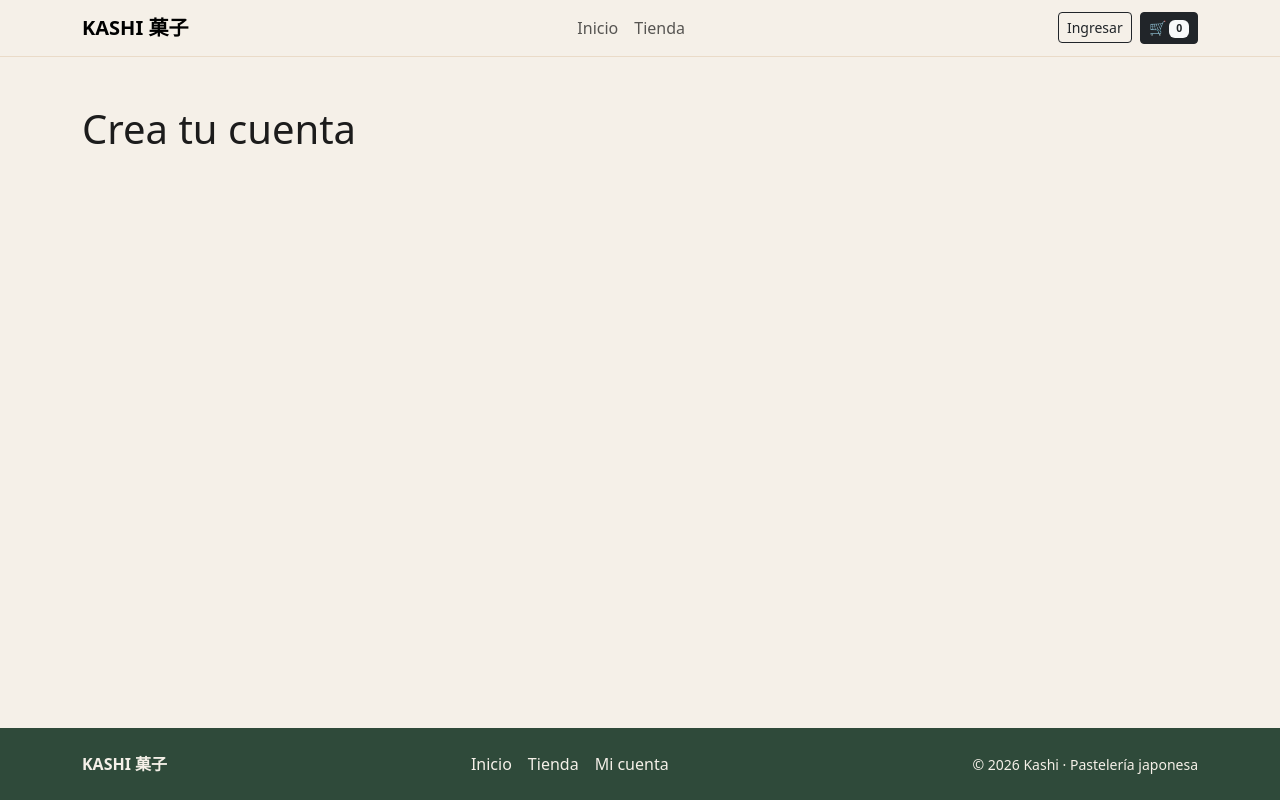
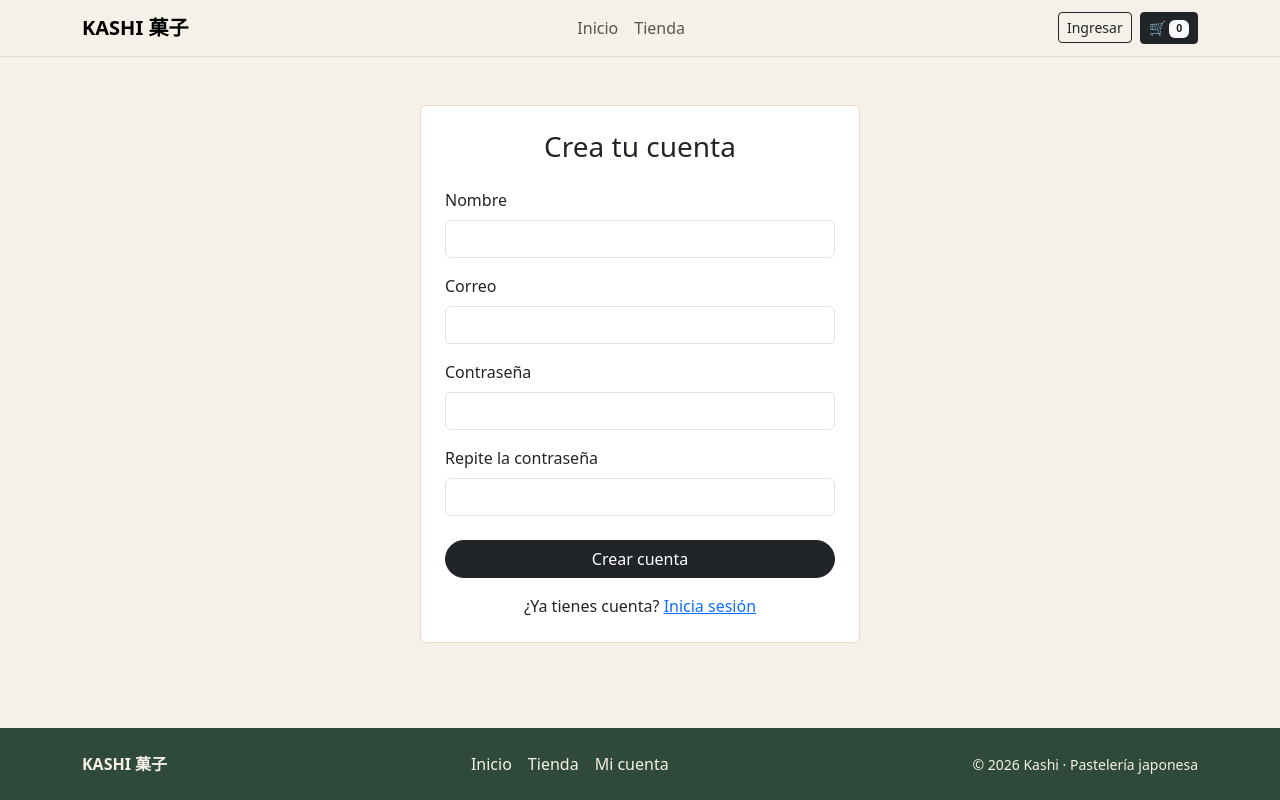
Before and after one commit to tamarariveram/Proyecto-Final-Full-Stack-G108-Pasteleria-japonesa-online, a React app in the folder frontend/: page /registro in a window 1280 px wide. Built offline with nearby package versions, Linux system fonts and the light colour scheme; the HTML template or start-up script is replaced by a standard one.

Commit message:
Hito 2 AuthContext con login, registro y logout simulados

```diff
--- a/frontend/src/components/Header.jsx
+++ b/frontend/src/components/Header.jsx
@@ -1,9 +1,17 @@
-import { Link, NavLink } from 'react-router-dom'
+import { Link, NavLink, useNavigate } from 'react-router-dom'
 import { Navbar, Nav, Container, Button, Badge } from 'react-bootstrap'
 import { useCart } from '../hooks/useCart'
+import { useAuth } from '../hooks/useAuth'
 
 const Header = () => {
   const { cantidadTotal } = useCart()
+  const { usuario, esAdmin, logout } = useAuth()
+  const navigate = useNavigate()
+
+  const handleLogout = () => {
+    logout()
+    navigate('/')
+  }
 
   return (
     <Navbar expand="md" sticky="top" className="header-kashi">
@@ -20,11 +28,27 @@ const Header = () => {
             <Nav.Link as={NavLink} to="/tienda">
               Tienda
             </Nav.Link>
+            {esAdmin && (
+              <Nav.Link as={NavLink} to="/admin">
+                Admin
+              </Nav.Link>
+            )}
           </Nav>
           <div className="d-flex align-items-center gap-2">
-            <Button as={Link} to="/login" variant="outline-dark" size="sm">
-              Ingresar
-            </Button>
+            {usuario ? (
+              <>
+                <Nav.Link as={NavLink} to="/perfil" className="small">
+                  Hola, {usuario.nombre.split(' ')[0]}
+                </Nav.Link>
+                <Button variant="outline-dark" size="sm" onClick={handleLogout}>
+                  Salir
+                </Button>
+              </>
+            ) : (
+              <Button as={Link} to="/login" variant="outline-dark" size="sm">
+                Ingresar
+              </Button>
+            )}
             <Button as={Link} to="/carrito" variant="dark" size="sm">
               🛒 <Badge bg="light" text="dark">{cantidadTotal}</Badge>
             </Button>
--- /dev/null
+++ b/frontend/src/context/AuthContext.js
@@ -0,0 +1,3 @@
+import { createContext } from 'react'
+
+export const AuthContext = createContext()
--- /dev/null
+++ b/frontend/src/context/AuthProvider.jsx
@@ -0,0 +1,67 @@
+import { useEffect, useState } from 'react'
+import { AuthContext } from './AuthContext'
+import { usuarios } from '../data/usuarios'
+
+const leerSesionGuardada = () => {
+  const guardada = localStorage.getItem('kashi-usuario')
+  return guardada ? JSON.parse(guardada) : null
+}
+
+const datosPublicos = ({ id, nombre, email, rol }) => ({ id, nombre, email, rol })
+
+export const AuthProvider = ({ children }) => {
+  const [usuario, setUsuario] = useState(leerSesionGuardada)
+  const [cuentas, setCuentas] = useState(usuarios)
+
+  useEffect(() => {
+    if (usuario) {
+      localStorage.setItem('kashi-usuario', JSON.stringify(usuario))
+    } else {
+      localStorage.removeItem('kashi-usuario')
+    }
+  }, [usuario])
+
+  const login = (email, password) => {
+    const cuenta = cuentas.find((item) => item.email === email.trim().toLowerCase() && item.password === password)
+
+    if (!cuenta) {
+      return { ok: false, mensaje: 'Correo o contraseña incorrectos' }
+    }
+
+    const sesion = datosPublicos(cuenta)
+    setUsuario(sesion)
+    return { ok: true, usuario: sesion }
+  }
+
+  const registrar = (nombre, email, password) => {
+    const correo = email.trim().toLowerCase()
+
+    if (cuentas.some((item) => item.email === correo)) {
+      return { ok: false, mensaje: 'Ya existe una cuenta con ese correo' }
+    }
+
+    const nuevaCuenta = {
+      id: crypto.randomUUID(),
+      nombre: nombre.trim(),
+      email: correo,
+      password,
+      rol: 'cliente',
+      created_at: new Date().toISOString(),
+    }
+
+    setCuentas([...cuentas, nuevaCuenta])
+    const sesion = datosPublicos(nuevaCuenta)
+    setUsuario(sesion)
+    return { ok: true, usuario: sesion }
+  }
+
+  const logout = () => setUsuario(null)
+
+  const esAdmin = usuario?.rol === 'admin'
+
+  return (
+    <AuthContext.Provider value={{ usuario, esAdmin, login, registrar, logout }}>
+      {children}
+    </AuthContext.Provider>
+  )
+}
--- /dev/null
+++ b/frontend/src/hooks/useAuth.js
@@ -0,0 +1,4 @@
+import { useContext } from 'react'
+import { AuthContext } from '../context/AuthContext'
+
+export const useAuth = () => useContext(AuthContext)
--- a/frontend/src/index.css
+++ b/frontend/src/index.css
@@ -65,3 +65,7 @@ body {
   aspect-ratio: 4 / 3;
   object-fit: cover;
 }
+
+.form-kashi {
+  max-width: 440px;
+}
--- a/frontend/src/main.jsx
+++ b/frontend/src/main.jsx
@@ -5,13 +5,16 @@ import 'bootstrap/dist/css/bootstrap.min.css'
 import './index.css'
 import App from './App.jsx'
 import { CartProvider } from './context/CartProvider'
+import { AuthProvider } from './context/AuthProvider'
 
 createRoot(document.getElementById('root')).render(
   <StrictMode>
     <BrowserRouter>
-      <CartProvider>
-        <App />
-      </CartProvider>
+      <AuthProvider>
+        <CartProvider>
+          <App />
+        </CartProvider>
+      </AuthProvider>
     </BrowserRouter>
   </StrictMode>,
 )
--- a/frontend/src/pages/Carrito.jsx
+++ b/frontend/src/pages/Carrito.jsx
@@ -3,10 +3,12 @@ import { Row, Col, Card, Button } from 'react-bootstrap'
 import Swal from 'sweetalert2'
 import CartItem from '../components/CartItem'
 import { useCart } from '../hooks/useCart'
+import { useAuth } from '../hooks/useAuth'
 import { formatearPrecio } from '../utils/formato'
 
 const Carrito = () => {
   const { carrito, total, cantidadTotal, vaciarCarrito } = useCart()
+  const { usuario } = useAuth()
   const navigate = useNavigate()
 
   const handleVaciar = async () => {
@@ -25,8 +27,32 @@ const Carrito = () => {
     }
   }
 
-  const handlePagar = () => {
-    navigate('/login')
+  const handlePagar = async () => {
+    if (!usuario) {
+      navigate('/login', { state: { desde: '/carrito' } })
+      return
+    }
+
+    const respuesta = await Swal.fire({
+      title: 'Confirmar pedido',
+      text: `Total a pagar: ${formatearPrecio(total)}`,
+      icon: 'info',
+      showCancelButton: true,
+      confirmButtonText: 'Confirmar',
+      cancelButtonText: 'Seguir comprando',
+      confirmButtonColor: '#2f4a3a',
+    })
+
+    if (respuesta.isConfirmed) {
+      vaciarCarrito()
+      await Swal.fire({
+        title: '¡Gracias por tu compra!',
+        text: 'Tu pedido quedó registrado.',
+        icon: 'success',
+        confirmButtonColor: '#2f4a3a',
+      })
+      navigate('/perfil')
+    }
   }
 
   if (carrito.length === 0) {
--- a/frontend/src/pages/Login.jsx
+++ b/frontend/src/pages/Login.jsx
@@ -1,7 +1,64 @@
+import { useState } from 'react'
+import { Link, useLocation, useNavigate } from 'react-router-dom'
+import { Card, Form, Button, Alert } from 'react-bootstrap'
+import { useAuth } from '../hooks/useAuth'
+
 const Login = () => {
+  const [email, setEmail] = useState('')
+  const [password, setPassword] = useState('')
+  const [error, setError] = useState('')
+  const { login } = useAuth()
+  const navigate = useNavigate()
+  const location = useLocation()
+
+  const handleSubmit = (event) => {
+    event.preventDefault()
+
+    if (!email || !password) {
+      setError('Completa tu correo y contraseña')
+      return
+    }
+
+    const resultado = login(email, password)
+
+    if (!resultado.ok) {
+      setError(resultado.mensaje)
+      return
+    }
+
+    const destino = location.state?.desde ?? (resultado.usuario.rol === 'admin' ? '/admin' : '/perfil')
+    navigate(destino, { replace: true })
+  }
+
   return (
     <main className="container py-5">
-      <h1>Iniciar sesión</h1>
+      <Card className="card-producto mx-auto form-kashi">
+        <Card.Body className="p-4">
+          <h1 className="h3 mb-4 text-center">Iniciar sesión</h1>
+          {error && <Alert variant="danger">{error}</Alert>}
+          <Form onSubmit={handleSubmit} noValidate>
+            <Form.Group className="mb-3" controlId="login-email">
+              <Form.Label>Correo</Form.Label>
+              <Form.Control type="email" value={email} onChange={(event) => setEmail(event.target.value)} autoComplete="email" />
+            </Form.Group>
+            <Form.Group className="mb-4" controlId="login-password">
+              <Form.Label>Contraseña</Form.Label>
+              <Form.Control type="password" value={password} onChange={(event) => setPassword(event.target.value)} autoComplete="current-password" />
+            </Form.Group>
+            <Button type="submit" variant="dark" className="w-100 rounded-pill">
+              Ingresar
+            </Button>
+          </Form>
+          <p className="text-center mt-3 mb-0">
+            ¿No tienes cuenta? <Link to="/registro" state={location.state}>Regístrate</Link>
+          </p>
+          <div className="small text-muted border-top mt-4 pt-3">
+            <div className="fw-semibold mb-1">Cuentas de prueba</div>
+            <div>Cliente: tamara@correo.cl / MiClave123</div>
+            <div>Admin: admin@kashi.cl / Admin123</div>
+          </div>
+        </Card.Body>
+      </Card>
     </main>
   )
 }
--- a/frontend/src/pages/Registro.jsx
+++ b/frontend/src/pages/Registro.jsx
@@ -1,7 +1,88 @@
+import { useState } from 'react'
+import { Link, useLocation, useNavigate } from 'react-router-dom'
+import { Card, Form, Button, Alert } from 'react-bootstrap'
+import { useAuth } from '../hooks/useAuth'
+
+const formularioInicial = { nombre: '', email: '', password: '', confirmar: '' }
+
 const Registro = () => {
+  const [formulario, setFormulario] = useState(formularioInicial)
+  const [error, setError] = useState('')
+  const { registrar } = useAuth()
+  const navigate = useNavigate()
+  const location = useLocation()
+
+  const handleChange = (event) => {
+    const { name, value } = event.target
+    setFormulario({ ...formulario, [name]: value })
+  }
+
+  const handleSubmit = (event) => {
+    event.preventDefault()
+    const { nombre, email, password, confirmar } = formulario
+
+    if (!nombre.trim() || !email.trim() || !password) {
+      setError('Completa todos los campos')
+      return
+    }
+
+    if (!/^\S+@\S+\.\S+$/.test(email)) {
+      setError('Ingresa un correo válido')
+      return
+    }
+
+    if (password.length < 6) {
+      setError('La contraseña debe tener al menos 6 caracteres')
+      return
+    }
+
+    if (password !== confirmar) {
+      setError('Las contraseñas no coinciden')
+      return
+    }
+
+    const resultado = registrar(nombre, email, password)
+
+    if (!resultado.ok) {
+      setError(resultado.mensaje)
+      return
+    }
+
+    navigate(location.state?.desde ?? '/perfil', { replace: true })
+  }
+
   return (
     <main className="container py-5">
-      <h1>Crea tu cuenta</h1>
+      <Card className="card-producto mx-auto form-kashi">
+        <Card.Body className="p-4">
+          <h1 className="h3 mb-4 text-center">Crea tu cuenta</h1>
+          {error && <Alert variant="danger">{error}</Alert>}
+          <Form onSubmit={handleSubmit} noValidate>
+            <Form.Group className="mb-3" controlId="registro-nombre">
+              <Form.Label>Nombre</Form.Label>
+              <Form.Control name="nombre" value={formulario.nombre} onChange={handleChange} autoComplete="name" />
+            </Form.Group>
+            <Form.Group className="mb-3" controlId="registro-email">
+              <Form.Label>Correo</Form.Label>
+              <Form.Control type="email" name="email" value={formulario.email} onChange={handleChange} autoComplete="email" />
+            </Form.Group>
+            <Form.Group className="mb-3" controlId="registro-password">
+              <Form.Label>Contraseña</Form.Label>
+              <Form.Control type="password" name="password" value={formulario.password} onChange={handleChange} autoComplete="new-password" />
+            </Form.Group>
+            <Form.Group className="mb-4" controlId="registro-confirmar">
+              <Form.Label>Repite la contraseña</Form.Label>
+              <Form.Control type="password" name="confirmar" value={formulario.confirmar} onChange={handleChange} autoComplete="new-password" />
+            </Form.Group>
+            <Button type="submit" variant="dark" className="w-100 rounded-pill">
+              Crear cuenta
+            </Button>
+          </Form>
+          <p className="text-center mt-3 mb-0">
+            ¿Ya tienes cuenta? <Link to="/login" state={location.state}>Inicia sesión</Link>
+          </p>
+        </Card.Body>
+      </Card>
     </main>
   )
 }
```
